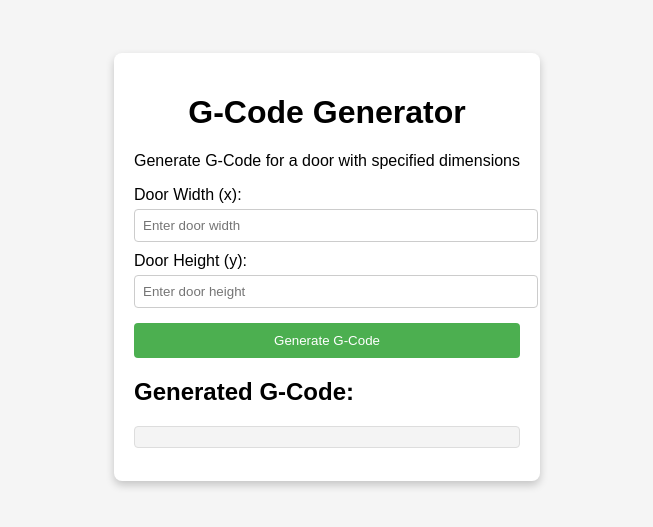
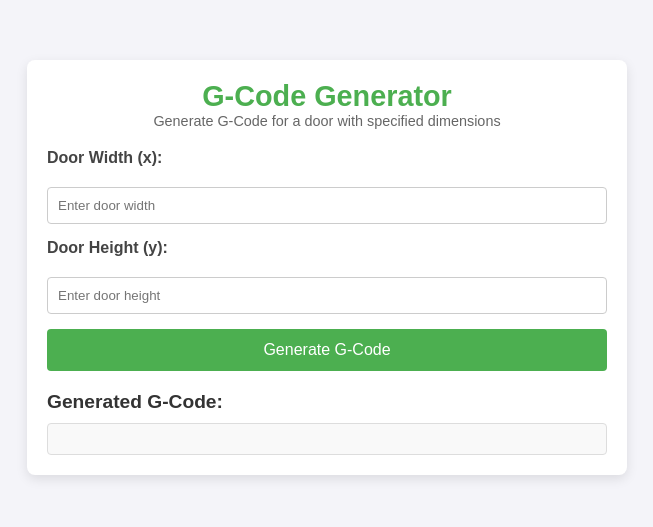
Before and after one commit to Manny-G-Code/G-code, a plain HTML site: page index.html in a window 1280 px wide. Shown: the part 133-660 px from the top of the page, without its empty margins (313-966 px from the left). Drawn offline with Linux system fonts and the light colour scheme.

Commit message:
Update style.css

```diff
--- a/style.css
+++ b/style.css
@@ -1,59 +1,98 @@
 /* style.css */
+
+* {
+    box-sizing: border-box;
+    margin: 0;
+    padding: 0;
+}
+
 body {
     font-family: Arial, sans-serif;
+    background-color: #f4f4f9;
     display: flex;
     justify-content: center;
     align-items: center;
     height: 100vh;
     margin: 0;
-    background-color: #f5f5f5;
+    color: #333;
 }
 
 .container {
-    max-width: 500px;
+    max-width: 600px;
+    width: 100%;
     padding: 20px;
-    background-color: white;
-    box-shadow: 0 4px 8px rgba(0, 0, 0, 0.2);
+    background-color: #fff;
+    box-shadow: 0 4px 12px rgba(0, 0, 0, 0.1);
     border-radius: 8px;
 }
 
-h1 {
+header {
     text-align: center;
+    margin-bottom: 20px;
+}
+
+header h1 {
+    font-size: 1.8em;
+    color: #4CAF50;
+}
+
+header p {
+    font-size: 0.9em;
+    color: #666;
+}
+
+.input-section {
+    display: grid;
+    grid-template-columns: 1fr;
+    row-gap: 15px;
+    margin-bottom: 20px;
 }
 
 label {
-    display: block;
-    margin-top: 10px;
+    font-weight: bold;
+    color: #444;
 }
 
 input {
     width: 100%;
-    padding: 8px;
-    margin-top: 5px;
+    padding: 10px;
     border: 1px solid #ccc;
     border-radius: 4px;
+    margin-top: 5px;
 }
 
 button {
     width: 100%;
-    padding: 10px;
+    padding: 12px;
     background-color: #4CAF50;
     color: white;
     border: none;
     border-radius: 4px;
     cursor: pointer;
-    margin-top: 15px;
+    font-size: 1em;
 }
 
 button:hover {
     background-color: #45a049;
 }
 
+.output-section {
+    margin-top: 20px;
+}
+
+.output-section h2 {
+    font-size: 1.2em;
+    color: #333;
+}
+
 .output {
-    margin-top: 20px;
-    padding: 10px;
-    background-color: #f4f4f4;
+    margin-top: 10px;
+    padding: 15px;
+    background-color: #f9f9f9;
     border: 1px solid #ddd;
     border-radius: 4px;
+    max-height: 300px; /* Allows scrolling if the content is too long */
+    overflow-y: auto;
+    font-family: monospace;
     white-space: pre-wrap;
 }
```
